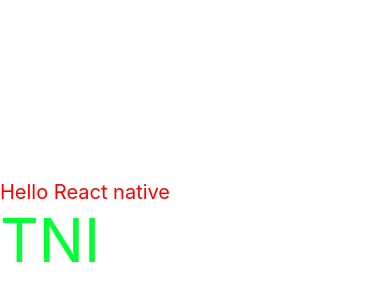
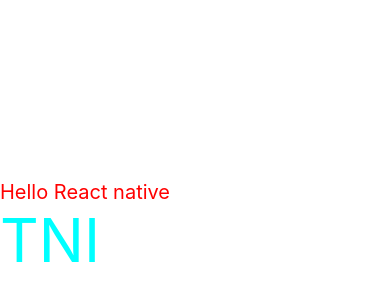
Before and after one commit to GUEST-1001/reactProjectGUEST1001, a React Native app: screen / in a window 390 px wide. Shown: the part 194-494 px from the top of the page. Built offline with nearby package versions, Linux system fonts and the light colour scheme.

Commit message:
new commit

```diff
--- a/components/Logo.js
+++ b/components/Logo.js
@@ -13,7 +13,7 @@ export default Logo
 
 const styles = StyleSheet.create({
     textLogo:{
-        color: "#00ff33",
+        color: "#00ffff",
         fontSize:60,
     }
 })
```
